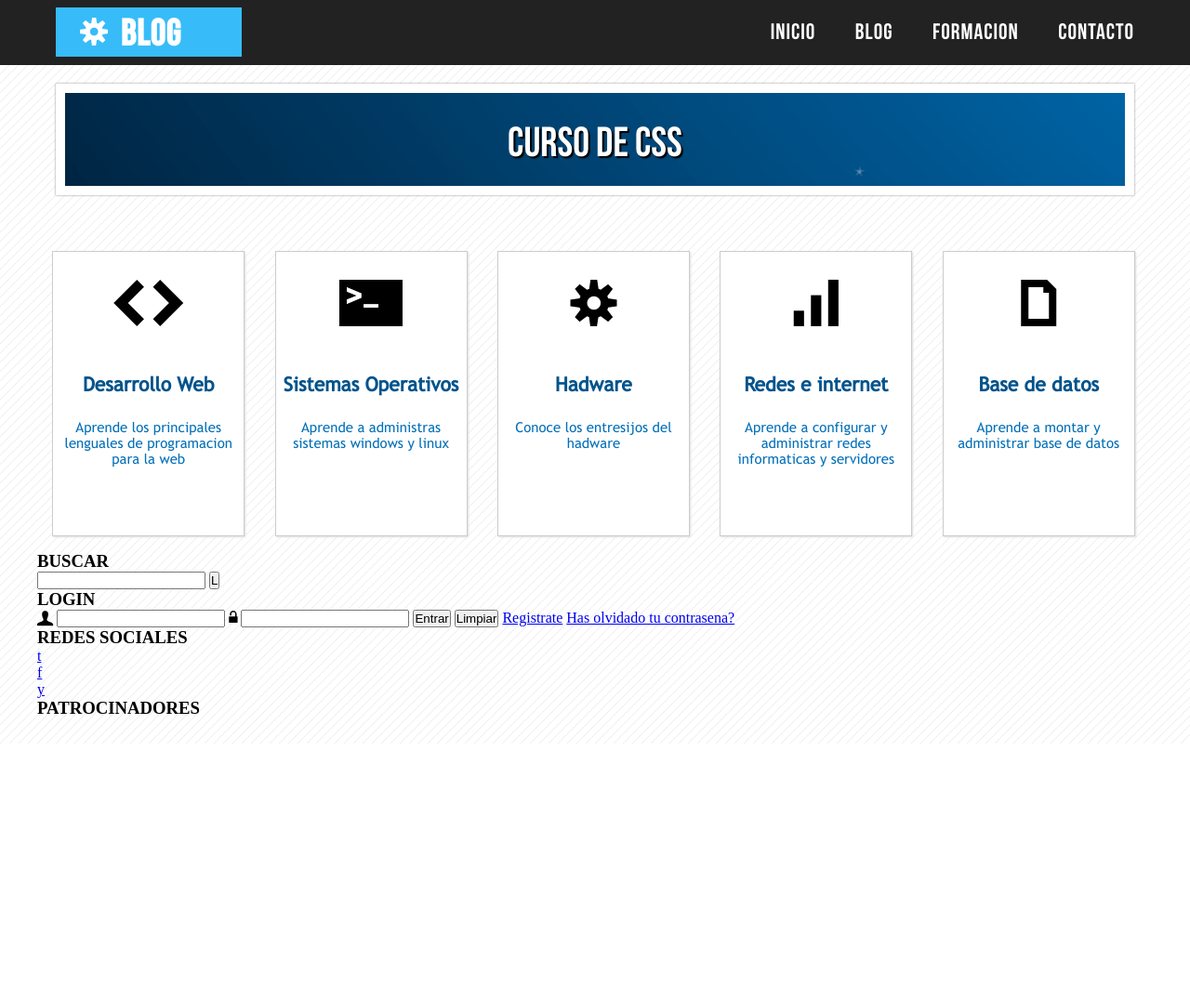
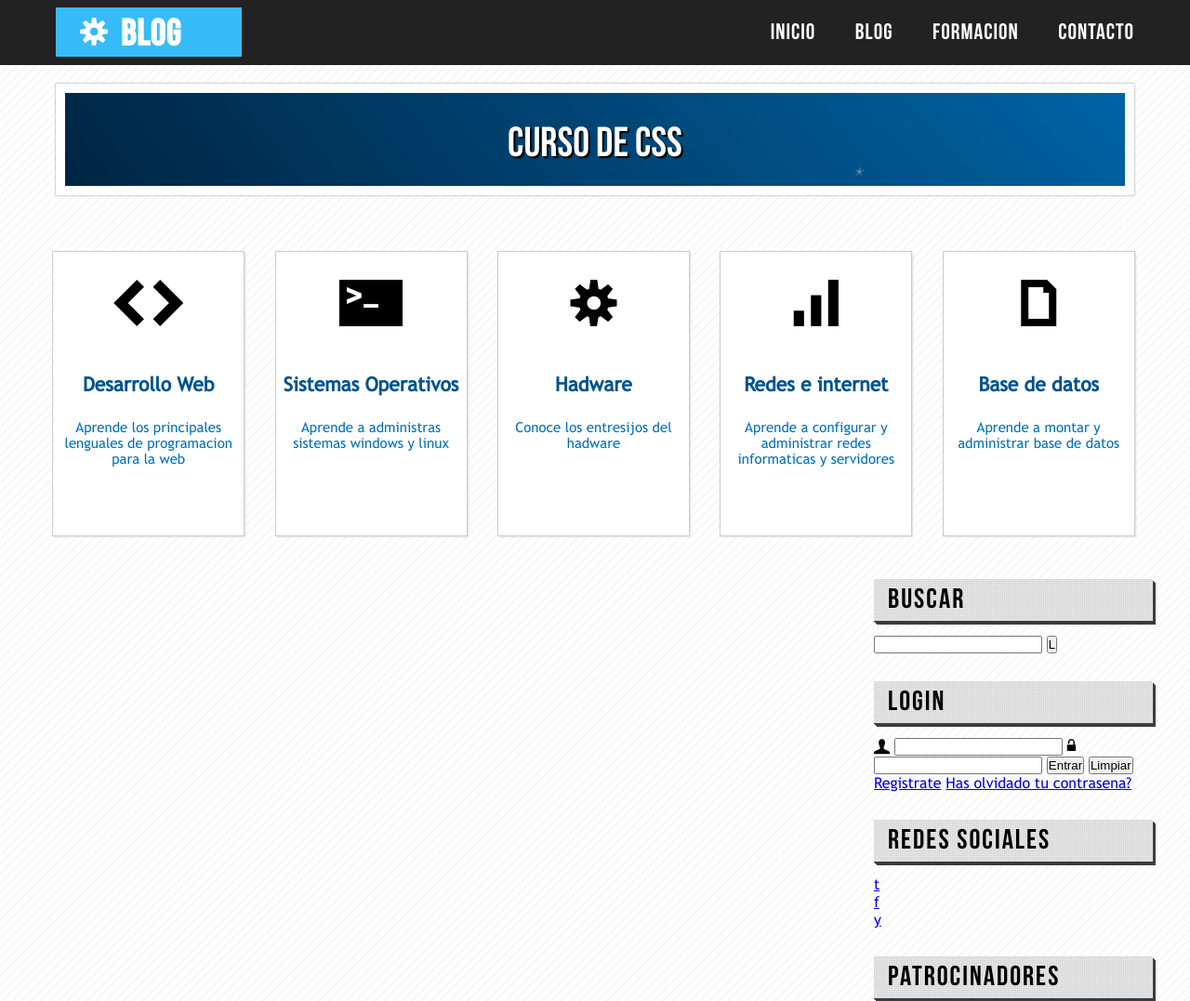
Before and after one commit to cristian24sax/maquetacion, a plain HTML site: page index.html in a window 1280 px wide. Shown: the top 1077 px of the page at 93% size. Before the commit the page ends 800 px from the top, so only its background shows below. Drawn offline with Linux system fonts and the light colour scheme.

```diff
--- a/css/style.css
+++ b/css/style.css
@@ -37,7 +37,7 @@ body{
     width: 1200px;
     margin: 0 auto;
 }
-.gear,.icon,#user,#password{
+.gear,.icon,#user,#password {
 
     font-family: 'WebSymbolsRegular';
 }
@@ -176,3 +176,28 @@ body{
     font-family: "TrebuchetMS";
     font-size: 15px;
 }
+
+/* barra lateral */
+
+#lateral{
+    width:300px;
+    min-height: 1200px;
+    font-family: "TrebuchetMS";
+    float:right;
+}
+
+#lateral h3{
+    display: block;
+    width:auto;
+    height:45px;
+    line-height:45px;
+    padding-left: 15px ;
+    background: url("../img/pxgray.png"),white;
+    box-shadow: 0  1px 0 #393d3f,1px 2px 0px #393d3f,2px 3px 0 #393d3f,3px 4px 0 #393d3f;
+    font-size: 30px;
+    font-family: "BebasNeue";
+    font-weight: normal;
+    letter-spacing: 2px;
+    margin-top: 30px;
+    margin-bottom: 15px;
+}
```
